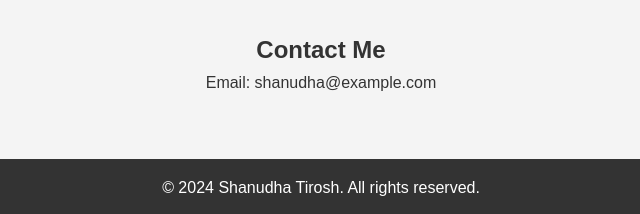
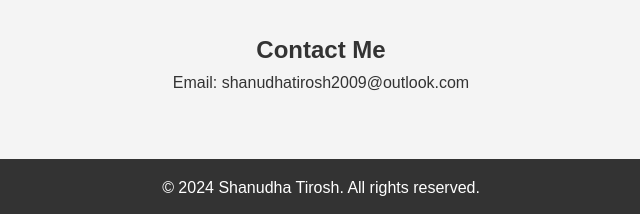
Before and after one commit to Tirosh1/Shanudha.lk, a plain HTML site: page index.html in a window 1280 px wide. Shown: the part 693-907 px from the top of the page, 319-959 px from the left. Drawn offline with Linux system fonts and the light colour scheme.

Commit message:
Update index.html

```diff
--- a/index.html
+++ b/index.html
@@ -42,7 +42,7 @@
 
     <section id="contact">
         <h2>Contact Me</h2>
-        <p>Email: shanudha@example.com</p>
+        <p>Email: shanudhatirosh2009@outlook.com</p>
     </section>
 
     <footer>
```
